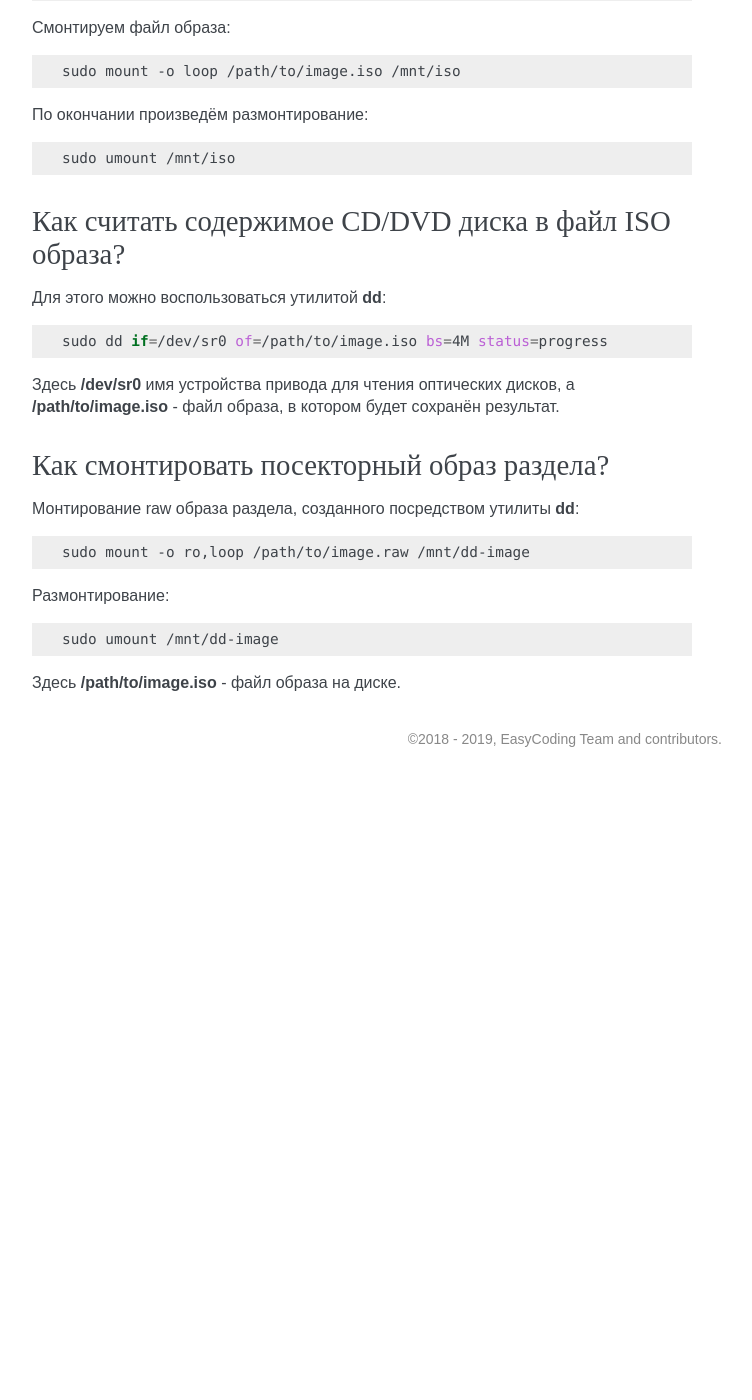
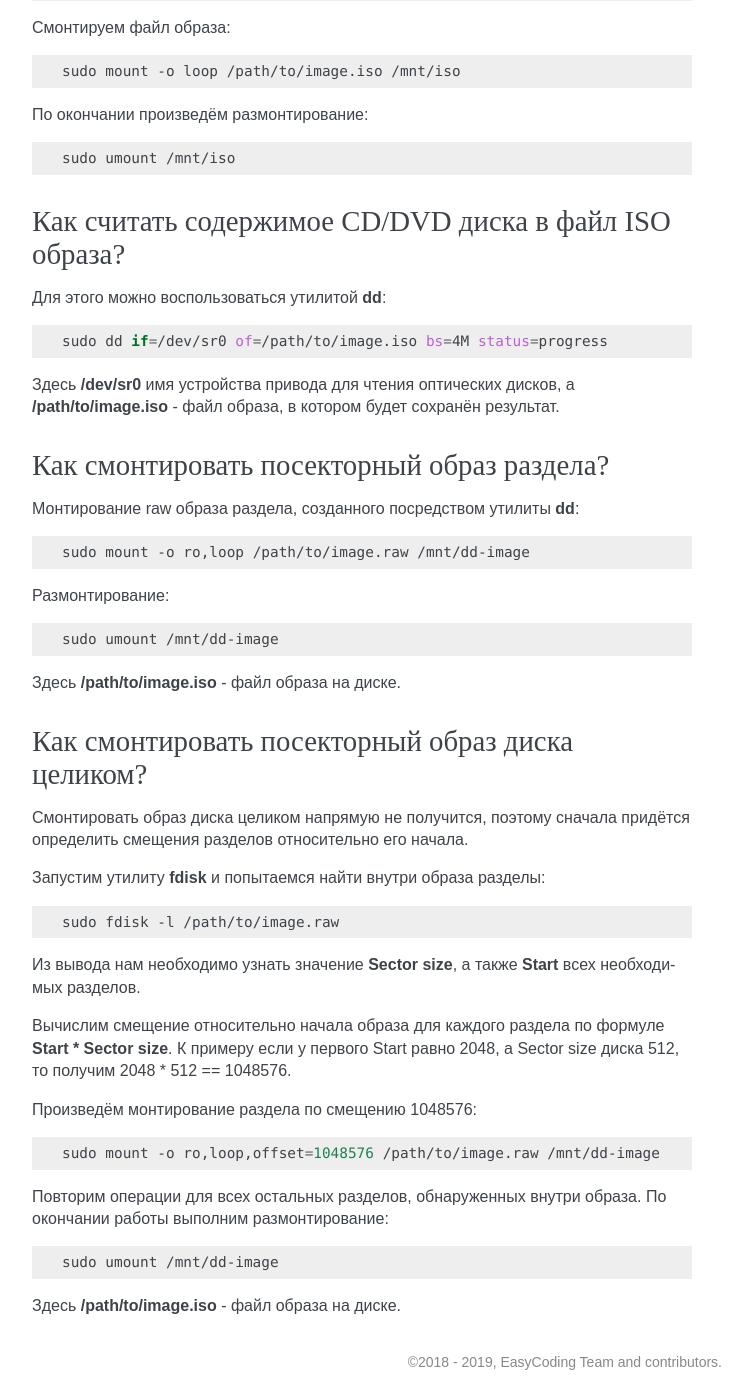
Before and after one commit to RussianFedora/FAQ, a Sphinx documentation site: the page built from source/using-system.rst, in a window 1280 px wide and 1400 px high, scrolled down 15177 px. Shown: the whole window, without its empty margins (388-1140 px from the left). Built offline with Sphinx 7.4.7, drawn with Linux system fonts in a browser that asks for light colours; before the commit the page ends 15954 px from its top, so only the background shows below that; some of the changed text lies outside the part shown.

Commit message:
Added question about full disk image mount.

```diff
--- a/source/using-system.rst
+++ b/source/using-system.rst
@@ -895,3 +895,35 @@ KDE Connect не видит мой смартфон. Как исправить?
     sudo umount /mnt/dd-image
 
 Здесь **/path/to/image.iso** - файл образа на диске.
+
+.. index:: dd, disk, drive, image
+.. _dd-fullraw:
+
+Как смонтировать посекторный образ диска целиком?
+======================================================
+
+Смонтировать образ диска целиком напрямую не получится, поэтому сначала придётся определить смещения разделов относительно его начала.
+
+Запустим утилиту **fdisk** и попытаемся найти внутри образа разделы:
+
+.. code-block:: bash
+
+    sudo fdisk -l /path/to/image.raw
+
+Из вывода нам необходимо узнать значение **Sector size**, а также **Start** всех необходимых разделов.
+
+Вычислим смещение относительно начала образа для каждого раздела по формуле **Start * Sector size**. К примеру если у первого Start равно 2048, а Sector size диска 512, то получим 2048 * 512 == 1048576.
+
+Произведём монтирование раздела по смещению 1048576:
+
+.. code-block:: bash
+
+    sudo mount -o ro,loop,offset=1048576 /path/to/image.raw /mnt/dd-image
+
+Повторим операции для всех остальных разделов, обнаруженных внутри образа. По окончании работы выполним размонтирование:
+
+.. code-block:: bash
+
+    sudo umount /mnt/dd-image
+
+Здесь **/path/to/image.iso** - файл образа на диске.
```
